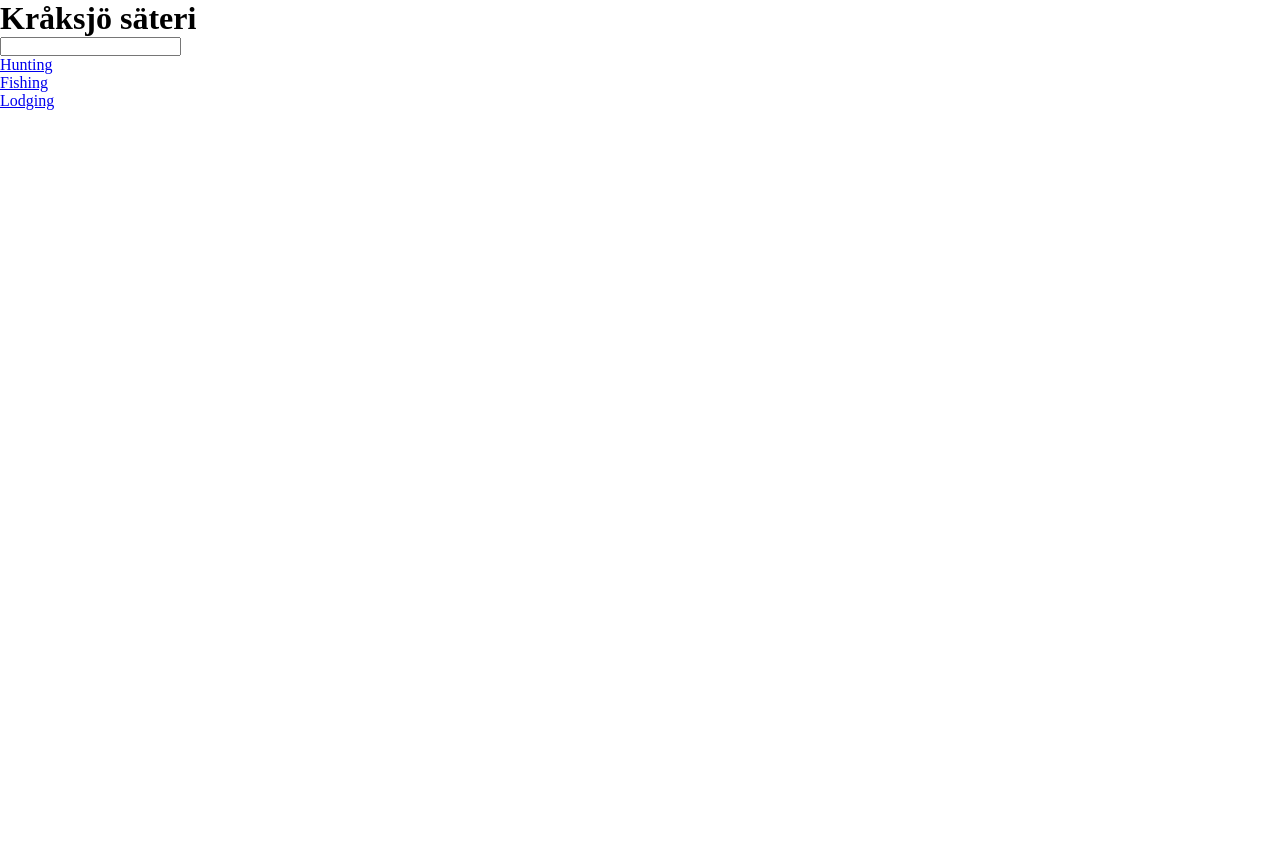
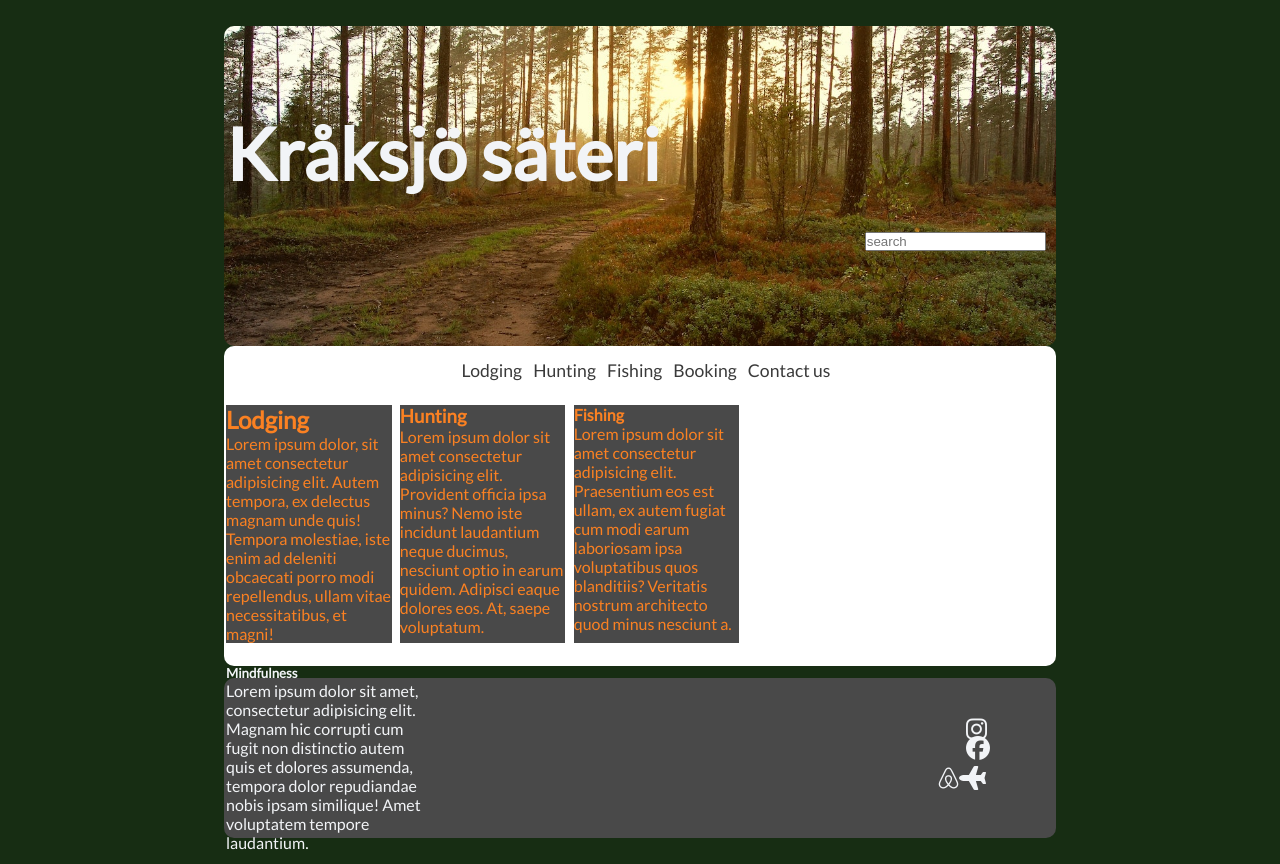
Before and after one commit to Moonchichiii/practise3, a plain HTML site: page index.html in a window 1280 px wide. Before the commit the page ends 800 px from the top, so only its background shows below. Drawn offline with Linux system fonts and the light colour scheme.

Commit message:
found the large screen layout, and been playing around with, getting a clearer idea.

```diff
--- a/assets/css/style.css
+++ b/assets/css/style.css
@@ -1,5 +1,5 @@
 /* global styles */
-
+@import url('https://fonts.googleapis.com/css2?family=Lato&display=swap');
 * {
     box-sizing: border-box;
     margin: 0;
@@ -7,24 +7,171 @@
 }
 
 body {
-
+    font-family: 'Lato', sans-serif;
+    background-color: var(--body-bkg);
+    scroll-behavior: smooth;
+    margin-top: 2%;
 }
 
 /* colors */
 
+:root {
 
+    --body-bkg:#172D13;
+    --header-bkg:#6E6E6E;
+    --main-bkg:#FFFFFF;
+    --footer-bkg:#494949;
+    --headings:#D76F30;
+
+    --button-color-dark-bkg:#6BB77B;
+    --button-hover-color-dark-bkg:#FDD935;
+
+    --link-hover-color-light-bkg:#FB8122;
+
+
+    --larger-text-color:#A0AECD;
+    --main-headings-color:#696868;
+    --main-text-color:#3a3a3a;
+    --text-color:#f2f4f7;
+}
 
 /* typograph text elements */
 
+h1 {
+    color: var(--text-color);
+    font-size: 4.5rem;
+}
 
 
-/* main layout */
+/* basic layout */
+
+header {
+    background-color: var(--header-bkg);
+    width: 65%;
+    height: 40dvh;
+    margin: auto;
+    border-radius: 10px;
+    padding: 2px;
+    background-image: url("/assets/images/pexels-jonathan-petersson-401080.jpg");
+    background-position: center center;
+    background-size:cover;
+    background-repeat: no-repeat;
+}
+
+main {
+    background-color:var(--main-bkg);
+    width: 65%;
+    height:40vh;
+    margin: auto;
+    border-radius: 10px;
+    padding: 2px;
+}
+
+
+footer {
+    background-color: var(--footer-bkg);
+    width: 65%;
+    height: 20svh;
+    margin: 1% auto;
+    border-radius: 10px;
+    padding: 2px;
+    color: var(--text-color);
+    margin-bottom: 2%;
+    display: flex;
+    justify-content: space-between;
+    align-items: center;
+}
 
 
 
 
 
-/* */
-/**/
-/**/
-/**/
+
+/* hero header */
+
+.hero-header {
+    margin-top: 10%;
+}
+
+.searchbar {
+    display: flex;
+    justify-content: right;
+    margin:4% 1% 1% 1%;
+}
+
+
+/* main page layout */
+
+/* navigation */
+
+main > nav,li {
+    display: flex;
+    justify-content:center;
+    margin: 1% 0 2% 0;
+}
+main > nav,li,a {
+    padding-left: 4px;
+    list-style: none;
+}
+
+li,
+a:nth-child(-n+5) {
+    text-decoration: none;
+    font-size: 1.1rem;
+    display: inline-block;
+    align-items: center;
+    color: var(--main-text-color);
+}
+
+nav,li,a:hover {
+    color: var(--link-hover-color-light-bkg);
+}
+
+
+
+/* main content */
+
+.main-mini-content-wrapper {
+    display: flex;
+    flex-direction: row;
+    gap: 1%;
+}
+
+.lodging,
+.hunting,
+.fishing {
+    max-width: 20%;
+    max-height: 45%;
+    overflow: auto;
+    background-color: var(--footer-bkg);
+    color: var(--link-hover-color-light-bkg);
+
+}
+
+
+
+/* footer layout */
+
+footer div {
+    max-width: 25%;
+}
+.social {
+    width: auto;
+    height: auto;
+    display: flex;
+    flex-direction: column;
+    /*
+    justify-content: space-between; */
+}
+
+.link-icons {
+    display: flex;
+    justify-content: right;
+    margin:20px;
+}
+
+.reservation-icons {
+    display: flex;
+    justify-content: right;
+    margin:20px;
+}
--- a/index.html
+++ b/index.html
@@ -3,23 +3,35 @@
 <head>
     <meta charset="UTF-8">
     <meta http-equiv="X-UA-Compatible" content="IE=edge">
+    <meta  name="description"
+  content="lodging hunting fishing website,for rent smaland sweden.">
     <meta name="viewport" content="width=device-width, initial-scale=1.0">
     <link rel="stylesheet" href="assets/css/style.css">
+    <script src="https://kit.fontawesome.com/97d1638932.js" crossorigin="anonymous"></script>
     <title>Document</title>
 </head>
 <body>
 
 <header>
-<h1>Kråksjö säteri</h1>
+
+    <div class="hero-header">
+          <h1>Kråksjö säteri</h1>
+    </div>
+
+    <div class="searchbar">
     <label for="searchbar">
-        <input type="search" name="searchbar" id="searchbar">
+        <input type="search" name="searchbar" id="searchbar" placeholder="search">
     </label>
-
+    </div>
 </header>
 
-<aside>
+
+<main>
     <nav>
         <ul>
+            <li>
+                <a href="lodging.html">Lodging</a>
+            </li>
             <li>
                 <a href="hunting.html">Hunting</a>
             </li>
@@ -27,22 +39,59 @@
                 <a href="fishing.html">Fishing</a>
             </li>
             <li>
-                <a href="lodging.html">Lodging</a>
+                <a href="booking.html">Booking</a>
             </li>
             <li>
-                <a href="about.html"></a>
-            </li>
-            <li>
-                <a href="contact"></a>
+                <a href="contact">Contact us</a>
             </li>
         </ul>
     </nav>
-</aside>
 
-<main></main>
+    <div class="main-mini-content-wrapper">
+
+        <div class="lodging">
+
+    <h2>Lodging</h2>
+
+    <div>Lorem ipsum dolor, sit amet consectetur adipisicing elit. Autem tempora, ex delectus magnam unde quis! Tempora molestiae, iste enim ad deleniti obcaecati porro modi repellendus, ullam vitae necessitatibus, et magni!</div>
+
+        </div>
+        <div class="hunting">
+    <h3>Hunting</h3>
+    <div>
+        Lorem ipsum dolor sit amet consectetur adipisicing elit. Provident officia ipsa minus? Nemo iste incidunt laudantium neque ducimus, nesciunt optio in earum quidem. Adipisci eaque dolores eos. At, saepe voluptatum.
+    </div>
+        </div>
+        <div class="fishing">
+    <h4>Fishing</h4>
+    <div>
+        Lorem ipsum dolor sit amet consectetur adipisicing elit. Praesentium eos est ullam, ex autem fugiat cum modi earum laboriosam ipsa voluptatibus quos blanditiis? Veritatis nostrum architecto quod minus nesciunt a.
+    </div>
+        </div>
+    </div>
+</main>
 
 
-<footer></footer>
+<footer>
+
+    <div> <h5>Mindfulness</h5>
+        Lorem ipsum dolor sit amet, consectetur adipisicing elit. Magnam hic corrupti cum fugit non distinctio autem quis et dolores assumenda, tempora dolor repudiandae nobis ipsam similique! Amet voluptatem tempore laudantium.</div>
+
+<div class="social">
+    <div class="social-icons">
+
+        <i class="fab fa-instagram fa-xl"></i>
+        <i class="fab fa-facebook fa-xl"></i>
+
+        <div class="reservation-icons">
+        <i class="fab fa-airbnb fa-xl"></i>
+        <i class="fas fa-plane fa-rotate-180 fa-xl"></i>
+        </div>
+    </div>
+</div>
+
+</footer>
+
 
 
 
```
Also changed, not shown: assets/images/IMG_0432.JPG (added), assets/images/pexels-jonathan-petersson-401080.jpg (added), assets/images/pexels-lumn-1410224.jpg (added), 2 other files.
